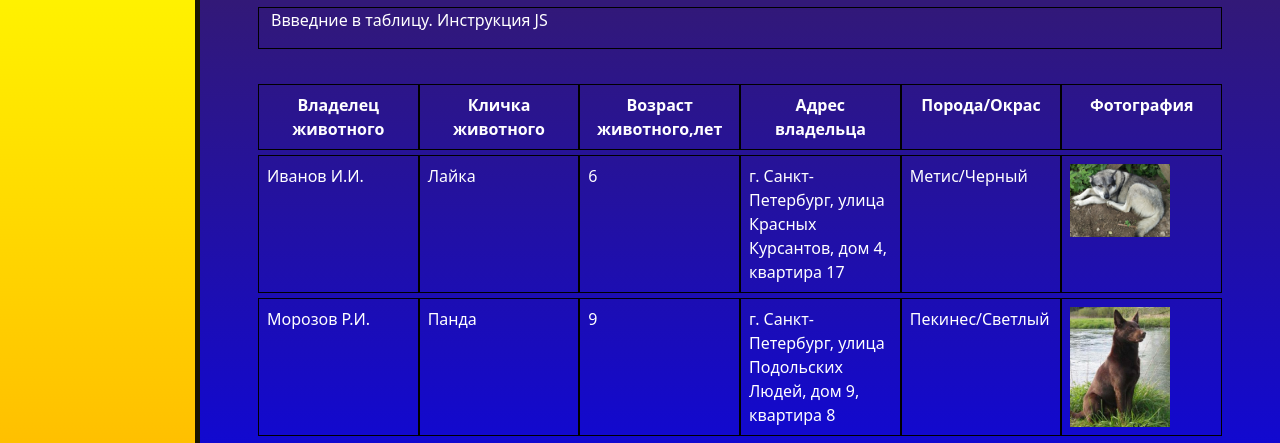
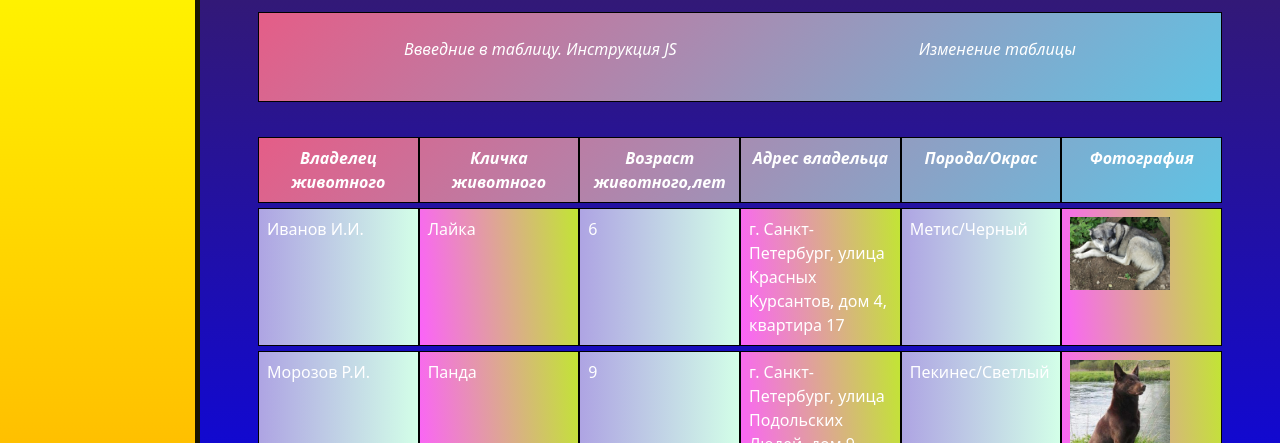
Before and after one commit to GrigoryMem/bookPetOwners-JS-constructor, a website built with Parcel: page src/index.html in a window 1280 px wide. Shown: the part 119-562 px from the top of the page. Built offline with nearby package versions, Linux system fonts and the light colour scheme.

Commit message:
27. checkpoint for css sltyles

```diff
--- a/src/assets/css/main.css
+++ b/src/assets/css/main.css
@@ -36,6 +36,28 @@ body{
 
 }
 
+
+
+.col-sm{
+    border:1px solid black;
+}
+
+.row:first-child{
+    text-align: center;
+}
+
+.row.title{
+    margin-top:10px;
+}
+
+
+
+
+
+
+/*  table */
+
+
 .table{
     text-align:center;
 
@@ -45,19 +67,6 @@ body{
 
 
 }
-
-.col-sm{
-    border:1px solid black;
-}
-
-.row:first-child{
-    text-align: center;
-}
-
-.title{
-    margin-top:10px;
-}
-
 
 .header,column{
     display:flex;
@@ -76,11 +85,18 @@ body{
 }
 
 
-.logo{
-    margin:10px auto;
-    width:300px;
 
+
+tr.person td:nth-child(odd){
+    background: linear-gradient(90deg, #aea4e3, #d3ffe8);
 }
+
+tr.person td:nth-child(even){
+    background: linear-gradient(85deg, #fb63f9, #c2e534);
+}
+
+
+
 
 
 
@@ -89,3 +105,10 @@ body{
     width:100%;
     max-width: 100px;
 }
+
+
+.logo{
+    margin:10px auto;
+    width:300px;
+
+}
--- a/src/assets/script/model.js
+++ b/src/assets/script/model.js
@@ -24,7 +24,27 @@ export const model = [
 
 
     }},
-    {type:"intro", value:"Ввведние в таблицу. Инструкция JS"},
+    {type:"intro", value:"Ввведние в таблицу. Инструкция JS",
+    value1:"Изменение таблицы",
+    options:{
+        styles:{
+            display:"flex",
+            "justify-content":"space-around",
+            "font-style":"italic",
+            padding:"1.5rem",
+
+            color:"linear-gradient(85deg, #fb63f9, #c2e534)"
+        },
+        styles1:{
+            background:"linear-gradient(135deg, #e55d87 0%, #5fc3e4 100%)",
+            "margin-top":"15px",
+        }
+    }
+
+
+    },
+
+
     {type:"header", value:[
         "Владелец животного",
             "Кличка животного",
@@ -35,7 +55,20 @@ export const model = [
 
 
 
-        ]},
+        ],
+
+    options:{
+        styles:{
+            background:"linear-gradient(135deg, #e55d87 0%, #5fc3e4 100%)",
+            "font-style":"italic"
+        }
+    }
+
+
+
+
+
+    },
     {type:"person", value:[
             "Иванов И.И.",
             "Лайка",
--- a/src/assets/script/templates.js
+++ b/src/assets/script/templates.js
@@ -12,18 +12,30 @@ function title(point) {
  }
 
  function intro(point) {
-     return row(col(`<p>${point.value}</p>`))
+
+    const {styles, styles1} = point.options // деструктуризация
+
+
+
+     return row(col(`
+     <p>${point.value}</p>
+     <p>${point.value1}</p>`,css(styles)),css(styles1),"intro")
 
  }
 
  // header
  function header(point) {
+
+    const styles = point.options.styles
+
+    console.log(styles)
+
      const content = point.value.map(td).join("")
 
 
      // item=>td(item) можно записать как просто td референс > point.value.map(td)
 
-     return  tr(content,"header")
+     return  tr(content,"header",css(styles))
 
  }
 // persons
--- a/src/assets/script/utils.js
+++ b/src/assets/script/utils.js
@@ -2,14 +2,14 @@
 
 // название и введение
 
-export function row(content,styles = ''){
-    return `<div class="row title" style="${styles}">${content}</div>`
+export function row(content,styles = '',className = "title"){
+    return `<div class="row  ${className}" style="${styles}">${content}</div>`
 
 }
 
 
-export function col(content){
-    return `<div class="col-sm">${content}</div>`
+export function col(content,styles = '', className =""){
+    return `<div class="col-sm ${className}" style="${styles}">${content}</div>`
 
 }
 
@@ -20,8 +20,8 @@ export function td(content){
     return  `<td class="col-sm">${content}</td>`
 }
 
-export function tr(content, className){
-    return   `<table class="table"><tr class="row ${className} ">${content}</tr></table>`
+export function tr(content, className,styles=""){
+    return   `<table class="table"><tr class="row ${className}" style="${styles}">${content}</tr></table>`
 }
 
 
```
Also changed, not shown: 4 other files.
